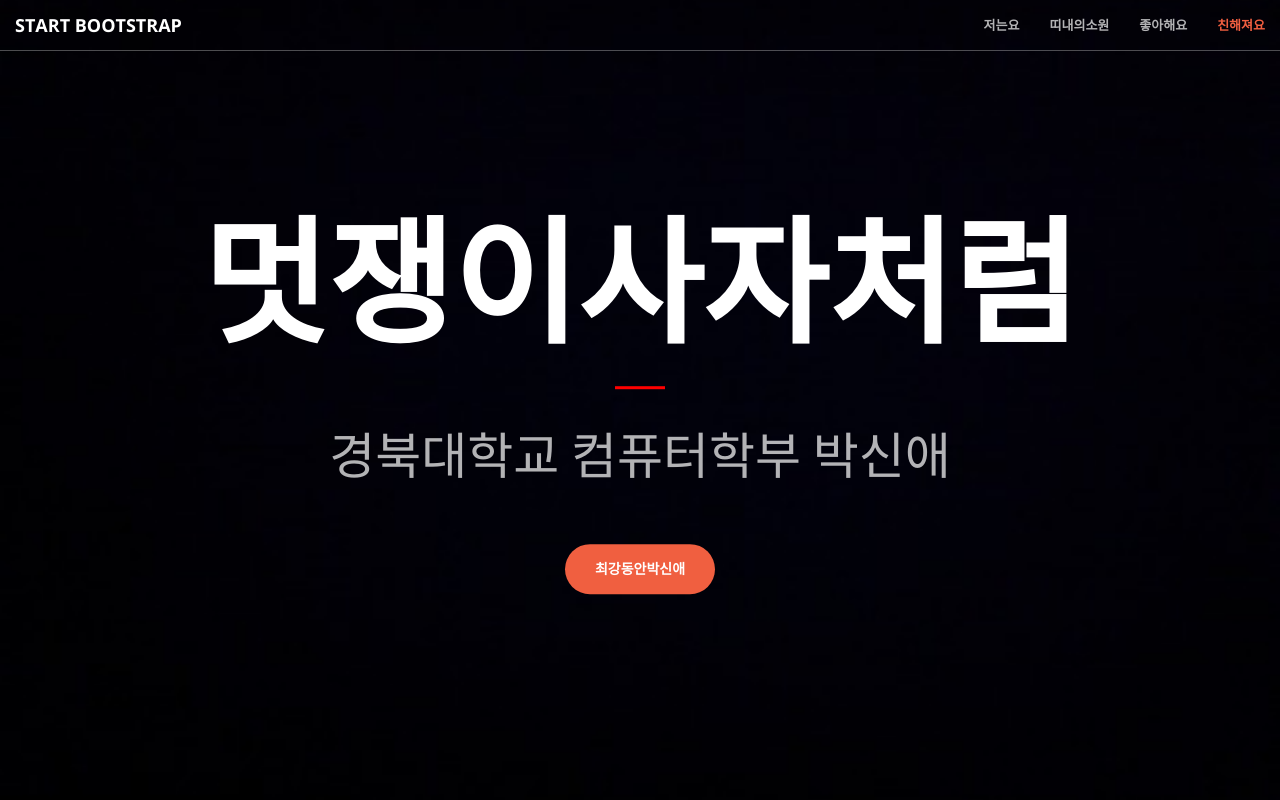
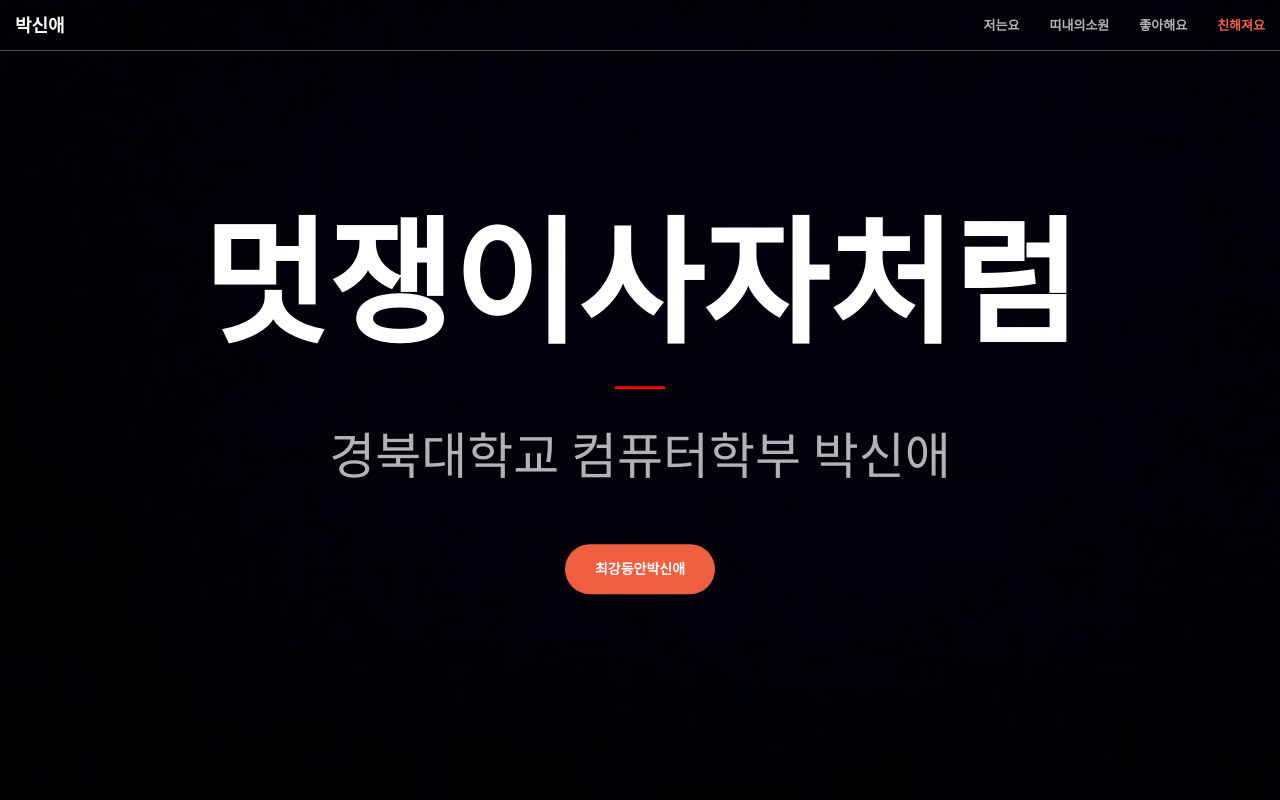
Before and after one commit to comeng/comeng, a website: page index.html in a window 1280 px wide. Shown: the top 800 px of the page. Drawn offline with nearby package versions, Linux system fonts and the light colour scheme.

Commit message:
text fiz

```diff
--- a/index.html
+++ b/index.html
@@ -9,7 +9,7 @@
     <meta name="description" content="">
     <meta name="author" content="">
 
-    <title>Creative - Start Bootstrap Theme</title>
+    <title>박신애</title>
 
     <!-- Bootstrap Core CSS -->
     <link href="vendor/bootstrap/css/bootstrap.min.css" rel="stylesheet">
@@ -43,7 +43,7 @@
                 <button type="button" class="navbar-toggle collapsed" data-toggle="collapse" data-target="#bs-example-navbar-collapse-1">
                     <span class="sr-only">Toggle navigation</span> Menu <i class="fa fa-bars"></i>
                 </button>
-                <a class="navbar-brand page-scroll" href="#page-top">Start Bootstrap</a>
+                <a class="navbar-brand page-scroll" href="#page-top">박신애</a>
             </div>
 
             <!-- Collect the nav links, forms, and other content for toggling -->
```
